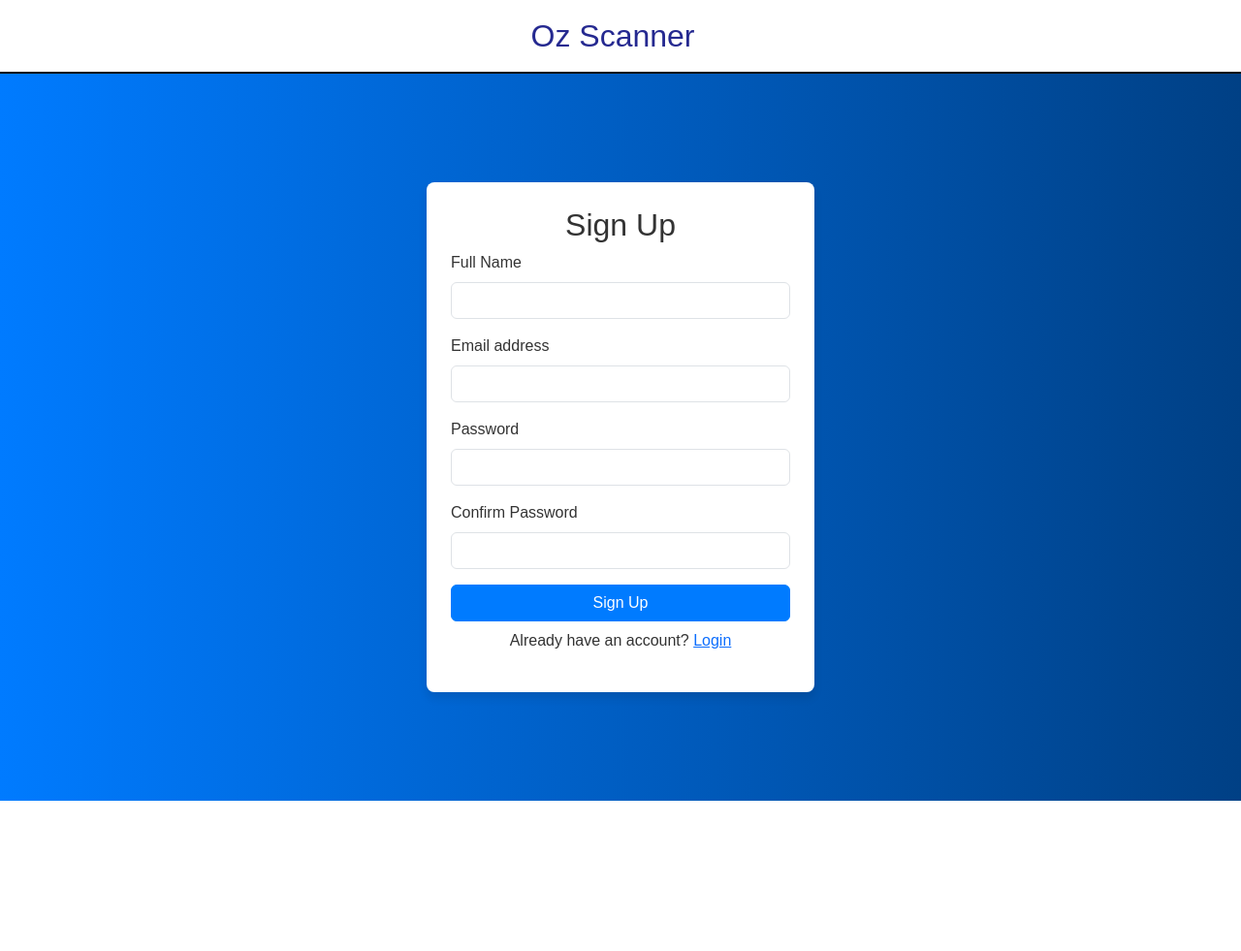
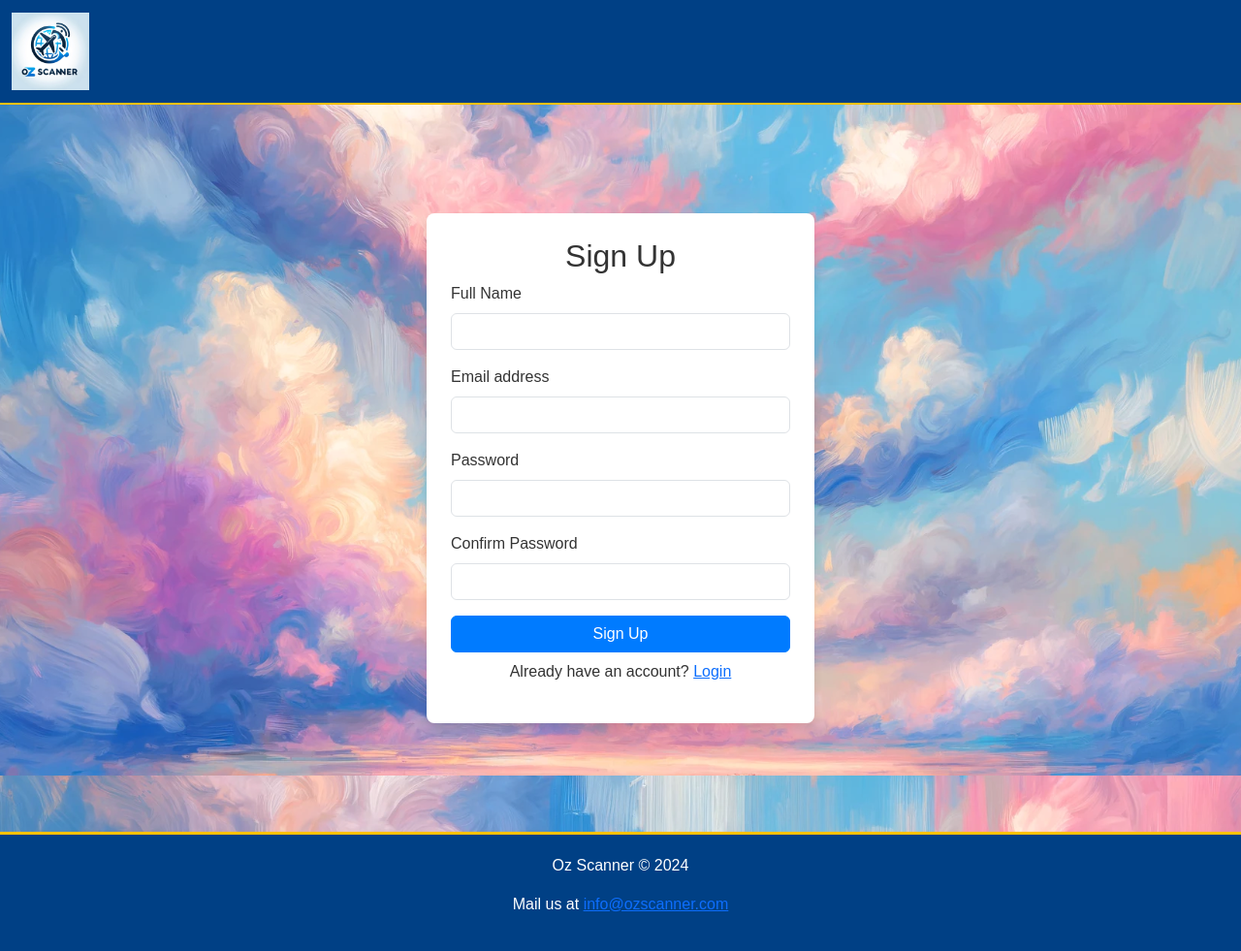
Before and after one commit to ys2426/sit725project, a plain HTML site: page OzScanner/Signup.html in a window 1280 px wide. Shown: the whole page at 97% size. Before the commit the page ends 826 px from the top, so only its background shows below. Drawn offline with nearby package versions, Linux system fonts and the light colour scheme.

Commit message:
Updated the final drafts

```diff
--- a/OzScanner/Signup.html
+++ b/OzScanner/Signup.html
@@ -8,9 +8,11 @@
     <style>
         body {
             font-family: 'Arial', sans-serif;
-            background: linear-gradient(to right, #007bff, #004085);
+            background-image: url('bg.jpg');
+            background-size: cover;
+            background-repeat: no-repeat;
+            background-attachment: fixed;
             color: #333;
-
         }
         .auth-form {
             background-color: #ffffff;
@@ -25,19 +27,32 @@
             border-color: #007bff;
         }
         .navbar {
-            background-color: #ffffff;
-            justify-content: center;
-            border-bottom: 2px solid #0b0905;
+            background-color: #004085;
+            border-bottom: 2px solid #ffc107;
+            font-family: 'Montserrat', sans-serif;
         }
-        .navbar-brand {
-            color: #252990;
-            font-size: 2rem;
+        .navbar-brand img {
+            height: 80px;
+        }
+        .footer {
+            background-color: #004085;
+            color: white;
+            border-top: 3px solid #ffc107;
+            padding: 20px;
+            text-align: center;
+            position: relative;
+            left: 0;
+            width: 100%;
         }
     </style>
 </head>
 <body>
-    <nav class="navbar">
-        <a class="navbar-brand" href="#">Oz Scanner</a>
+    <nav class="navbar navbar-expand-lg navbar-dark">
+        <div class="container-fluid">
+            <a class="navbar-brand" href="#">
+                <img src="oz.jpeg" alt="Oz Scanner Logo">
+            </a>
+        </div>
     </nav>
     <div class="container">
         <div class="auth-form">
@@ -57,7 +72,7 @@
                 </div>
                 <div class="mb-3">
                     <label for="confirm-password" class="form-label">Confirm Password</label>
-                    <input type of "password" class="form-control" id="confirm-password" name="confirm-password" required>
+                    <input type="password" class="form-control" id="confirm-password" name="confirm-password" required>
                 </div>
                 <div class="d-grid">
                     <button type="submit" class="btn btn-primary">Sign Up</button>
@@ -68,6 +83,10 @@
             </form>
         </div>
     </div>
+    <div class="footer">
+        <p>Oz Scanner © 2024</p>
+        <p>Mail us at <a href="mailto:info@ozscanner.com">info@ozscanner.com</a></p>
+    </div>
     <script src="https://cdn.jsdelivr.net/npm/bootstrap@5.3.0/dist/js/bootstrap.bundle.min.js"></script>
 </body>
 </html>
```
Also changed, not shown: OzScanner/Homepage.html (+43 -28 lines), OzScanner/login.html (+29 -9 lines), OzScanner/bg.jpg (added), OzScanner/oz.jpeg (added).
